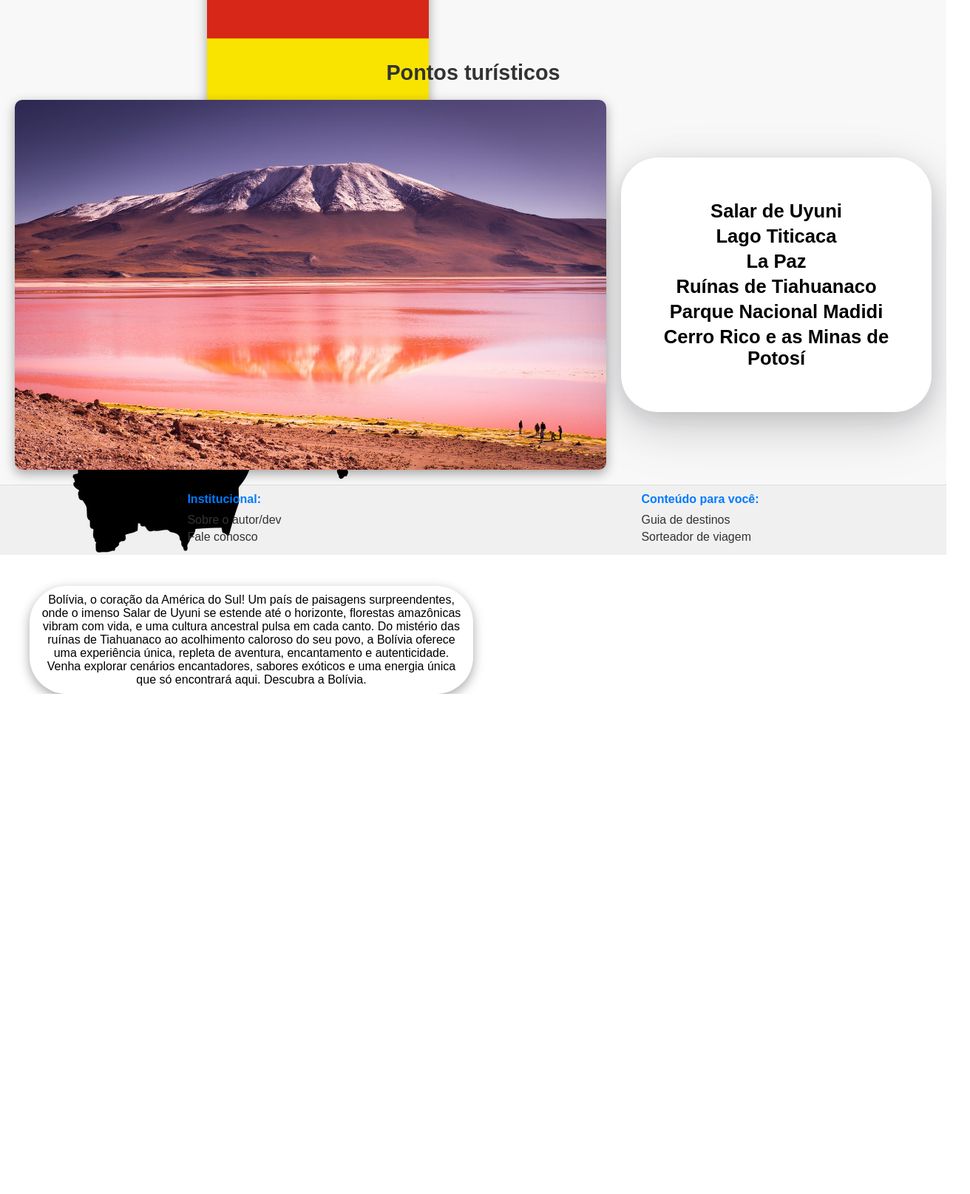
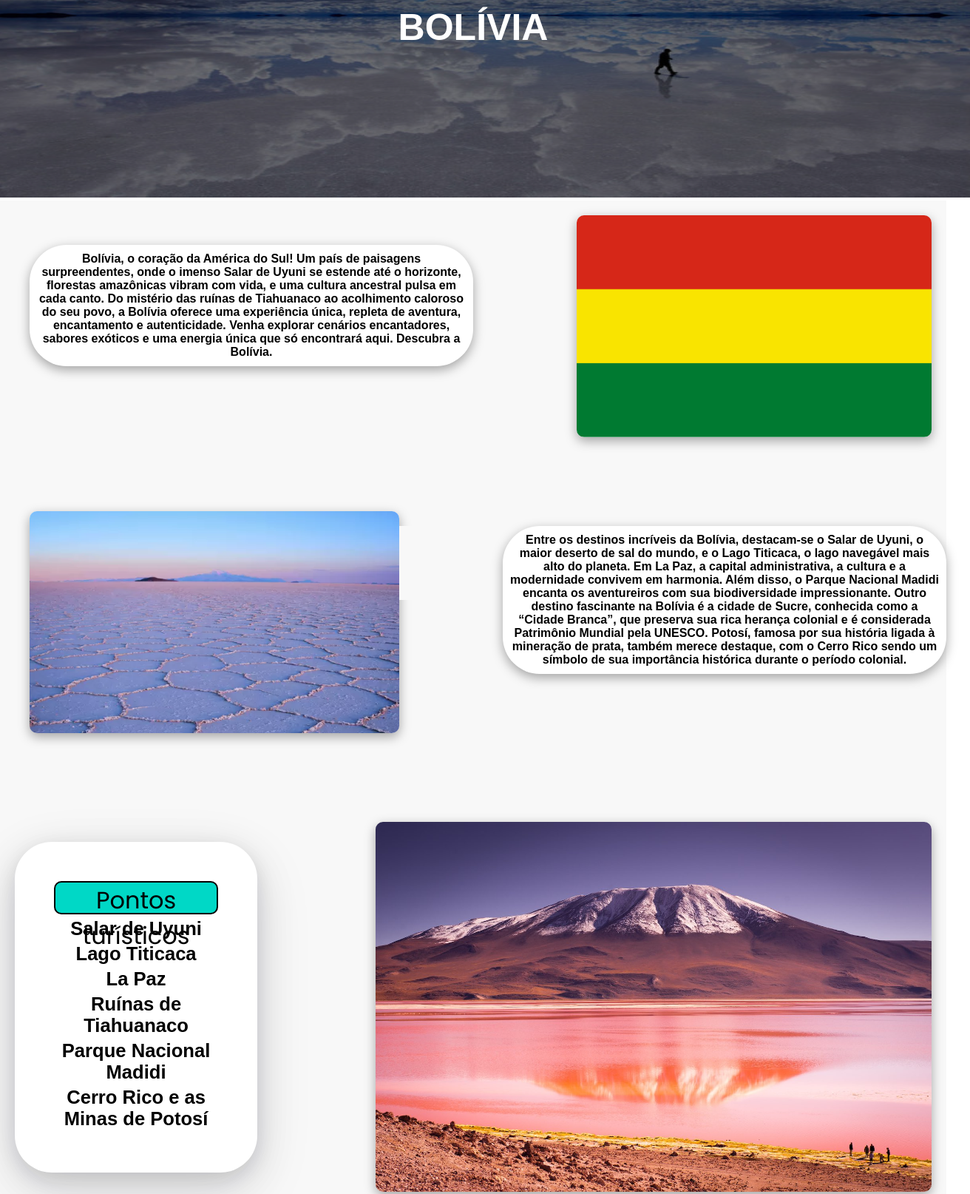
Before and after one commit to Junior-06/descubra-laTam, a plain HTML site: page Site/descubralaTam/telaBolivia.html in a window 1280 px wide. Shown: the part 195-1809 px from the top of the page at 74% size, 1312 px wide, since content can reach past the window. Before the commit the page ends 1133 px from the top, so only its background shows below. Drawn offline with Linux system fonts and the light colour scheme.

Commit message:
Mudanças nas telas de paises

```diff
--- a/Site/descubralaTam/telaBolivia.html
+++ b/Site/descubralaTam/telaBolivia.html
@@ -1,5 +1,6 @@
 <!DOCTYPE html>
 <html lang="en">
+
 <head>
     <meta charset="UTF-8">
     <meta name="viewport" content="width=device-width, initial-scale=1.0">
@@ -8,6 +9,9 @@
     <link rel="stylesheet" href="./styles/footer.css">
     <link rel="stylesheet" href="./styles/telaDePaises.css">
 </head>
+
+<body>
+
     <body>
         <header>
             <div class="logo"><a href="./index.html">
@@ -21,31 +25,65 @@
             </nav>
         </header>
 
+        <section class="nomePais">
+            <div class="banner-overlay">
+                <img src="./imgs/boliviaFoto3.jpg" alt="Paisagens de tirar o fôlego">
+                <p>BOLÍVIA</p>
+            </div>
+        </section>
         <div class="banner">
-        <h1>BOLÍVIA</h1>
+            <div class="imgEinfoSection">
                 <div class="info-section">
-            <div class="images">
-                <img src="./imgs/boliviaBandeira.png" alt="Bandeira do Brasil" class="flag">
-                <img src="./imgs/boliviaMapa.webp" alt="Mapa do Brasil">
+                    <b>
+                        <p class="textoPais">Bolívia, o coração da América do Sul! Um país de paisagens surpreendentes,
+                            onde o imenso Salar de Uyuni se estende até o horizonte, florestas amazônicas vibram com
+                            vida, e uma cultura ancestral pulsa em cada canto.
+                            Do mistério das ruínas de Tiahuanaco ao acolhimento caloroso do seu povo, a Bolívia oferece
+                            uma experiência única, repleta de aventura, encantamento e autenticidade.
+                            Venha explorar cenários encantadores, sabores exóticos e uma energia única que só encontrará
+                            aqui. Descubra a Bolívia.</p>
+                    </b>
                 </div>
-            <p class="textoPais">Bolívia, o coração da América do Sul! Um país de paisagens surpreendentes, onde o imenso Salar de Uyuni se estende até o horizonte, florestas amazônicas vibram com vida, e uma cultura ancestral pulsa em cada canto.
-                Do mistério das ruínas de Tiahuanaco ao acolhimento caloroso do seu povo, a Bolívia oferece uma experiência única, repleta de aventura, encantamento e autenticidade.
-                Venha explorar cenários encantadores, sabores exóticos e uma energia única que só encontrará aqui. Descubra a Bolívia.</p>
+                <img src="./imgs/boliviaBandeira.png" alt="Bandeira da Bolívia" class="flag">
             </div>
 
-        <h2>Pontos turísticos</h2>
+            <div class="imgEinfoSection2">
+                <img src="./imgs/boliviaFoto2.webp" alt="Mapa da Bolívia" class="flag2">
+                <div class="info-section2">
+                    <b>
+                        <p class="textoPais2">Entre os destinos incríveis da Bolívia, destacam-se o Salar de Uyuni, o
+                            maior deserto de sal do mundo, e o Lago Titicaca, o lago navegável mais alto do planeta. Em
+                            La Paz, a capital administrativa, a cultura e a modernidade convivem em harmonia. Além
+                            disso, o Parque Nacional Madidi encanta os aventureiros com sua biodiversidade
+                            impressionante. Outro destino fascinante na Bolívia é a cidade de Sucre, conhecida como a “Cidade Branca”, que preserva sua rica herança colonial e é considerada Patrimônio Mundial pela UNESCO. Potosí, famosa por sua história ligada à mineração de prata, também merece destaque, com o Cerro Rico sendo um símbolo de sua importância histórica durante o período colonial.</p>
+                    </b>
+                </div>
+            </div>
             <div class="atraçãoTuristica">
-            <img src="./imgs/boliviaFoto1.jpg" alt="Cristo Redentor">
                 <div class="listaAtração">
                     <ul>
- <li><span class="direcionamentoPesquisa"><a href="https://www.google.com/search?q=Salar+de+Uyuni&sourceid=chrome&ie=UTF-8">Salar de Uyuni</a></span></li>
-<li><span class="direcionamentoPesquisa"><a href="https://www.google.com/search?q=Lago+Titicaca&sourceid=chrome&ie=UTF-8">Lago Titicaca</a></span></li>
- <li><span class="direcionamentoPesquisa"><a href="https://www.google.com/search?q=La+Paz&sourceid=chrome&ie=UTF-8">La Paz</a></span></li>
-   <li><span class="direcionamentoPesquisa"><a href="https://www.google.com/search?q=Ru%C3%ADnas+de+Tiahuanaco&sourceid=chrome&ie=UTF-8">Ruínas de Tiahuanaco</a></span></li>
- <li><span class="direcionamentoPesquisa"><a href="https://www.google.com/search?q=Parque+Nacional+Madidi&sourceid=chrome&ie=UTF-8">Parque Nacional Madidi</a></span></li>
-    <li><span class="direcionamentoPesquisa"><a href="https://www.google.com/search?q=Cerro+Rico+e+as+Minas+de+Potos%C3%AD&sourceid=chrome&ie=UTF-8">Cerro Rico e as Minas de Potosí</a></span></li>
+                        <p class="pontosTuristicosTexto">Pontos turísticos</p>
+                        <li><span class="direcionamentoPesquisa"><a
+                                    href="https://www.google.com/search?q=Salar+de+Uyuni&sourceid=chrome&ie=UTF-8">Salar
+                                    de Uyuni</a></span></li>
+                        <li><span class="direcionamentoPesquisa"><a
+                                    href="https://www.google.com/search?q=Lago+Titicaca&sourceid=chrome&ie=UTF-8">Lago
+                                    Titicaca</a></span></li>
+                        <li><span class="direcionamentoPesquisa"><a
+                                    href="https://www.google.com/search?q=La+Paz&sourceid=chrome&ie=UTF-8">La
+                                    Paz</a></span></li>
+                        <li><span class="direcionamentoPesquisa"><a
+                                    href="https://www.google.com/search?q=Ru%C3%ADnas+de+Tiahuanaco&sourceid=chrome&ie=UTF-8">Ruínas
+                                    de Tiahuanaco</a></span></li>
+                        <li><span class="direcionamentoPesquisa"><a
+                                    href="https://www.google.com/search?q=Parque+Nacional+Madidi&sourceid=chrome&ie=UTF-8">Parque
+                                    Nacional Madidi</a></span></li>
+                        <li><span class="direcionamentoPesquisa"><a
+                                    href="https://www.google.com/search?q=Cerro+Rico+e+as+Minas+de+Potos%C3%AD&sourceid=chrome&ie=UTF-8">Cerro
+                                    Rico e as Minas de Potosí</a></span></li>
                     </ul>
                 </div>
+                <img src="./imgs/boliviaFoto1.jpg" alt="Bolívia - Atração Turística" class="imagemFim">
             </div>
         </div>
 
@@ -66,4 +104,5 @@
             </div>
         </footer>
     </body>
+
 </html>
```
Also changed, not shown: Site/descubralaTam/telaBrasil.html (+34 -18 lines), Site/descubralaTam/imgs/CataratasDoIguaçu.jpeg (added), Site/descubralaTam/imgs/boliviaFoto2.webp (added), Site/descubralaTam/imgs/boliviaFoto3.jpg (added), Site/descubralaTam/imgs/portodeGalinhas.jpg (added). Lines whose indentation alone changed are shown as unchanged.
